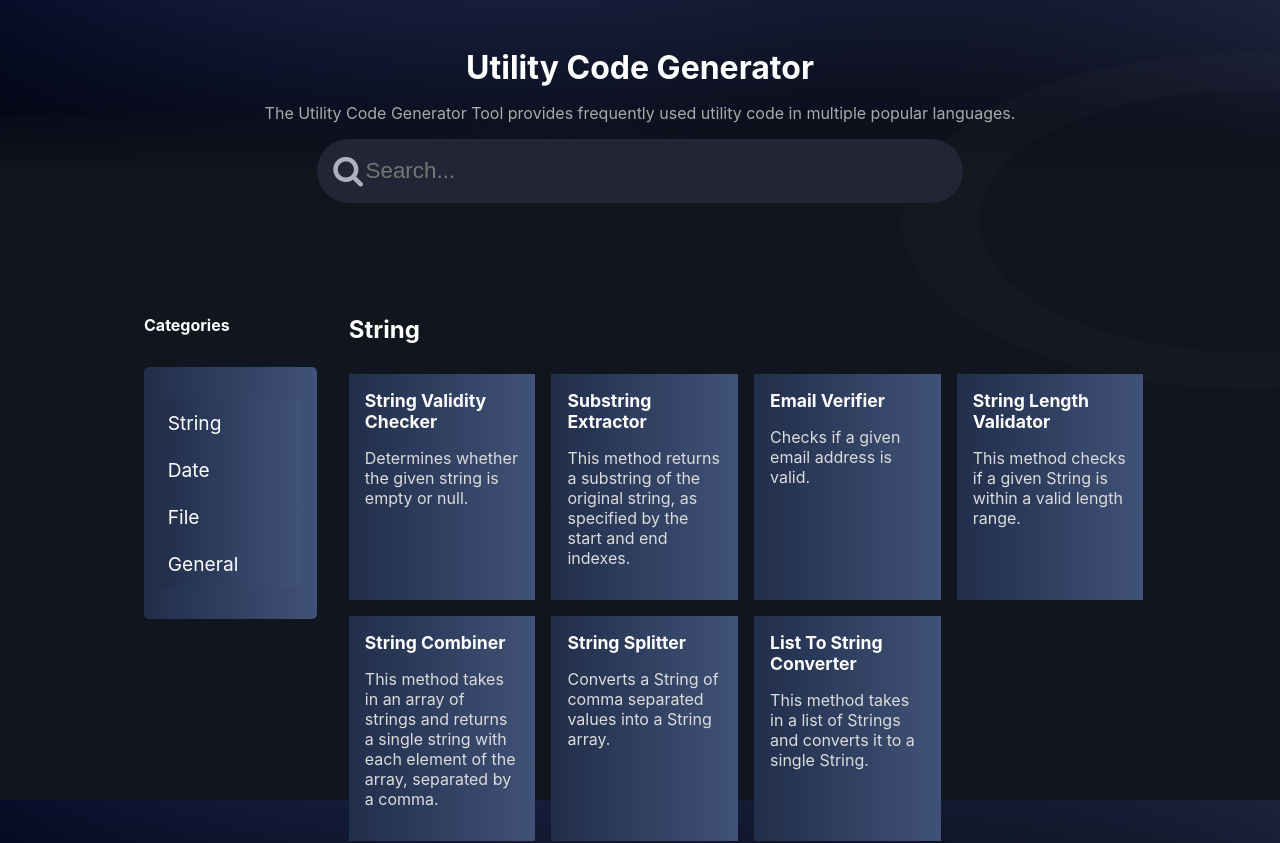
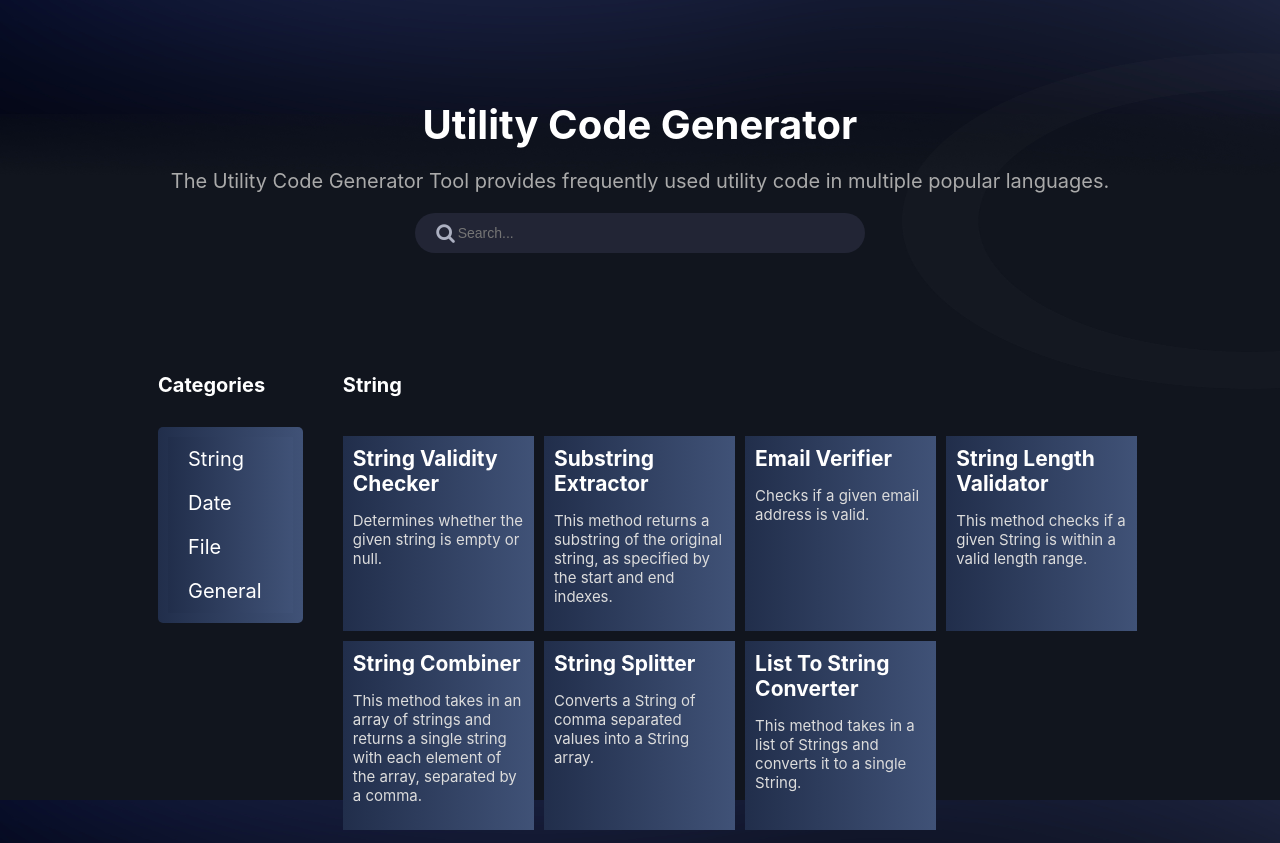
Before and after one commit to zipyinc/utility-code-provider, a React (Create React App) app: page / in a window 1280 px wide. Shown: the top 843 px of the page. Built offline with nearby package versions, Linux system fonts and the light colour scheme.

Commit message:
change css sizing formate rm to rem

```diff
--- a/src/App.css
+++ b/src/App.css
@@ -1,3 +1,6 @@
+html{
+  font-size: 10px;
+}
 body {
   /* background-color: #32394b; */
   /* background: url('./resorce/images/Hero\ Section.png'); */
@@ -13,7 +16,7 @@ body {
 
 .App {
   width: 80%;
-  margin: 3em auto;
+  margin: 6rem auto;
   /* background-image: url(./resorce/images/Background\ Ellipse.png);
   background-repeat: no-repeat;
   background-attachment: fixed;
@@ -21,7 +24,7 @@ body {
   /* border: 1px solid #000; */
 }
 .main {
-  margin-top: 5em;
+  margin-top: 10rem;
   width: 100%;
   display: grid;
   grid-template-columns: 20% 80%;
--- a/src/components/card/card.css
+++ b/src/components/card/card.css
@@ -4,41 +4,41 @@
   display: grid;
   grid-template-rows: 5% 90%;
   /* grid-template-columns: 1fr 1fr 1fr 1fr; */
-  column-gap: 1em;
+  column-gap: 2rem;
   padding-bottom: 0;
 }
 .cards > .category {
-  padding: 0 1em;
+  padding: 0 1rem;
   display: grid;
   grid-template-columns: 1fr 1fr;
 }
 .cards > .category > .left > span {
-  font-size: 1.5em;
+  font-size: 2rem;
   font-weight: bold;
 }
 .cards > .category > .right {
   text-align: right;
 }
 .cards > .category > .right > button {
-  padding: 0.5em 1em;
+  padding: 0.5em 1rem;
   background-color: #009ff3;
   border: none;
   border-radius: 5px;
   color: #fff;
 }
 .card-boards {
-  margin: 2em 0;
-  padding: 0 1em;
+  margin: 4rem 0;
+  padding: 0 1rem;
   width: 97%;
   display: grid;
   grid-template-columns: repeat(4, 1fr);
-  column-gap: 1em;
+  column-gap: 1rem;
   margin-bottom: 0;
 }
 
 
 .card-item {
-  margin-bottom: 1em;
+  margin-bottom: 1rem;
   border-radius: 5px;
   /* background-color: #222835; */
   cursor: pointer;
@@ -52,17 +52,18 @@
   /* margin: -5px; */
   width: 100%;
   height: 100%;
-  padding: 1em;
+  padding: 1rem;
   background: linear-gradient(to right, #212e4b 0%, #405277 100%);
   transition: transform 0.3s;
 }
 
 .card-text  {
   color: #dcdcdc;
+  font-size: 1.5rem;
 }
 
 .card-title{
-  font-size: 1.1em;
+  font-size: 2.1rem;
   font-weight: 700;
   color: white;
   /* text-decoration: transparent;
--- a/src/components/dialogs/codepan.css
+++ b/src/components/dialogs/codepan.css
@@ -20,18 +20,20 @@
 .codepan-left>.content {
   box-sizing: border-box;
   width: 100%;
-  padding: 2em;
+  padding: 3rem;
   display: grid;
 }
 
 .content>.title {
-  margin-bottom: 1em;
-  font-size: larger;
+  margin-bottom: 2rem;
+  font-size: 3rem;
   font-weight: bolder;
 }
 
 .content>.description {
-  margin-bottom: 1em;
+  margin-bottom: 1rem;
+  font-size: 1.5rem;
+  color: #dcdcdc;
 }
 
 .codepan-right>.codepan-right-body>.code-bock>div {
@@ -57,17 +59,22 @@
 
 .head-left>span {
   box-sizing: border-box;
-  padding: 1em;
+  padding: 1rem;
   background-color: #34373f;
   color: #fff;
+  font-size: 1.5rem;
 }
 
 .head-right {
-  margin: -1em 0;
+  margin: -2rem 0;
   box-sizing: border-box;
   text-align: right;
   color: #fff;
   /* #00a1f100 */
+}
+
+.code-bock{
+  font-size: 1.5rem;
 }
 
 .elJalg {
--- a/src/components/dropdown/dropdown.styles.tsx
+++ b/src/components/dropdown/dropdown.styles.tsx
@@ -8,7 +8,7 @@ export const InputContainer = styled.div<InputContainerProps>`
     background-color: #34373e;
     // border-radius: 4px;
     // height: 40px;
-    width: 8em;
+    width: 8rem;
     display: flex;
     justify-content: space-between;
     align-items: center;
@@ -26,7 +26,7 @@ interface InputProps {
 export const Input = styled.div<InputProps>`
 //    max-width: 100%;
    color: ${props => props.selected ? '#FFFFFF' : '#ACB0C1'};
-   font-family: Lato;
+//    font-family: Lato;
    font-size: 15px;
    font-weight: 500;
    letter-spacing: 0;
@@ -75,7 +75,7 @@ export const DropdownItem = styled.li<DropdownItemProps>`
     display: flex;
     align-items: center;
     color: ${props => props.noDataText ? '#ACB0C1' : '#FFFFFF'};
-    font-family: Lato;
+    // font-family: Lato;
     font-size: 15px;
     font-weight: 500;
     letter-spacing: 0;
@@ -94,7 +94,7 @@ export const DropdownItem = styled.li<DropdownItemProps>`
 
 export const ErrorMessage = styled.div`
     color: #DA5B70;
-    font-family: Lato;
+    // font-family: Lato;
     font-size: 13px;
     font-weight: 500;
     letter-spacing: 0;
--- a/src/components/header/header.css
+++ b/src/components/header/header.css
@@ -2,11 +2,13 @@
     width: 100%;
     text-align: center;
     margin: auto;
+    margin-top: 10rem;
   }
   .header > span {
-    font-size: 2em;
+    font-size: 4rem;
     font-weight: bold;
   }
   .header > p{
+    font-size: 2rem;
     color: #aaa;
   }
--- a/src/components/searchBar/searchBar.css
+++ b/src/components/searchBar/searchBar.css
@@ -1,23 +1,23 @@
 .search {
-  width: 60%;
+  width: 40%;
   margin: auto;
   background-color: #222535;
-  border-radius: 5em;
+  border-radius: 5rem;
   display: grid;
   grid-template-columns: 5% 95%;
-  padding: 1em 1em;
+  padding: 1rem 2rem;
 }
 .search > i {
   color: #acb0c1;
-  font-size: 2em;
+  font-size: 2rem;
 }
 .search > input {
   /* width: 100%; */
   background-color: #222535;
   color: #acb0c1;
-  /* border-radius: 5em; */
+  /* border-radius: 5rem; */
   border: none;
-  font-size: 1.4em;
+  font-size: 1.4rem;
 }
 
 .search:hover {
--- a/src/components/sidebar/sidebar.css
+++ b/src/components/sidebar/sidebar.css
@@ -1,14 +1,13 @@
 .sidebar {
-  margin: 0 1em;
-  padding: 2em 0;
+  margin: 0 3rem;
+  padding: 2rem 0;
 }
 .sidebar-header > span {
   font-weight: bold;
+  font-size: 2rem;
 }
 .sidebar-body {
-  margin: 1em 0;
-  margin-top: 2em;
-  padding: 1em 0;
+  margin-top: 3rem;
   background: linear-gradient(to right, #212e4b 0%, #405277 100%);
   border-radius: 5px;
 }
@@ -16,7 +15,7 @@
 .sidebar-body>.category {
   width: 100%;
   box-sizing: border-box;
-  padding: 1em;
+  padding: 1rem;
   display: grid;
 }
 .category > .category-option {
@@ -29,10 +28,9 @@
 	animation: gradient 5s ease infinite;
 }
 .category > .category-option > span {
-  font-size: 1.2em;
+  font-size: 2rem;
   display: block;
-  padding: 0.6em 0.4em;
-  /* border-radius: 5px; */
+  padding: 1rem 2rem;
   background: linear-gradient(to right, #212e4b 0%, #405277 100%);;
   transition: transform 0.3s;
 
```
